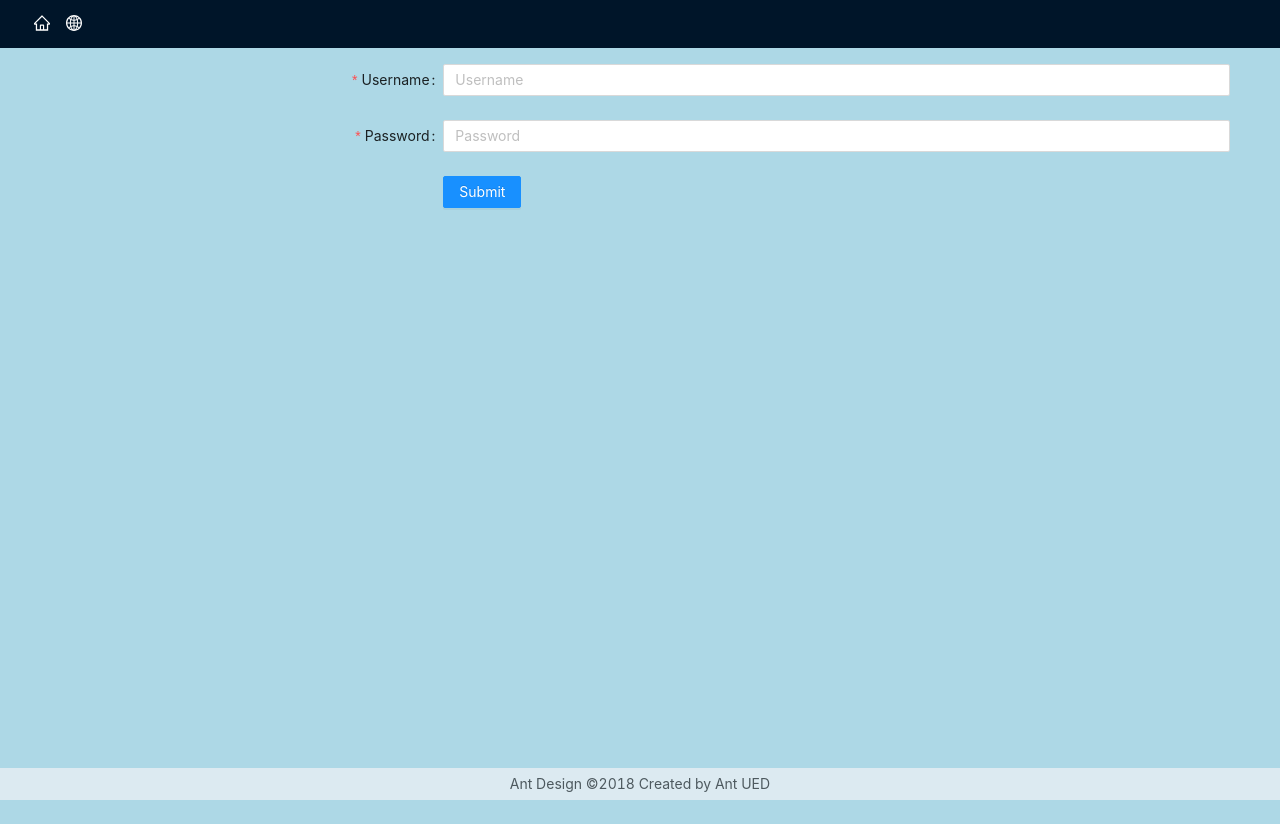
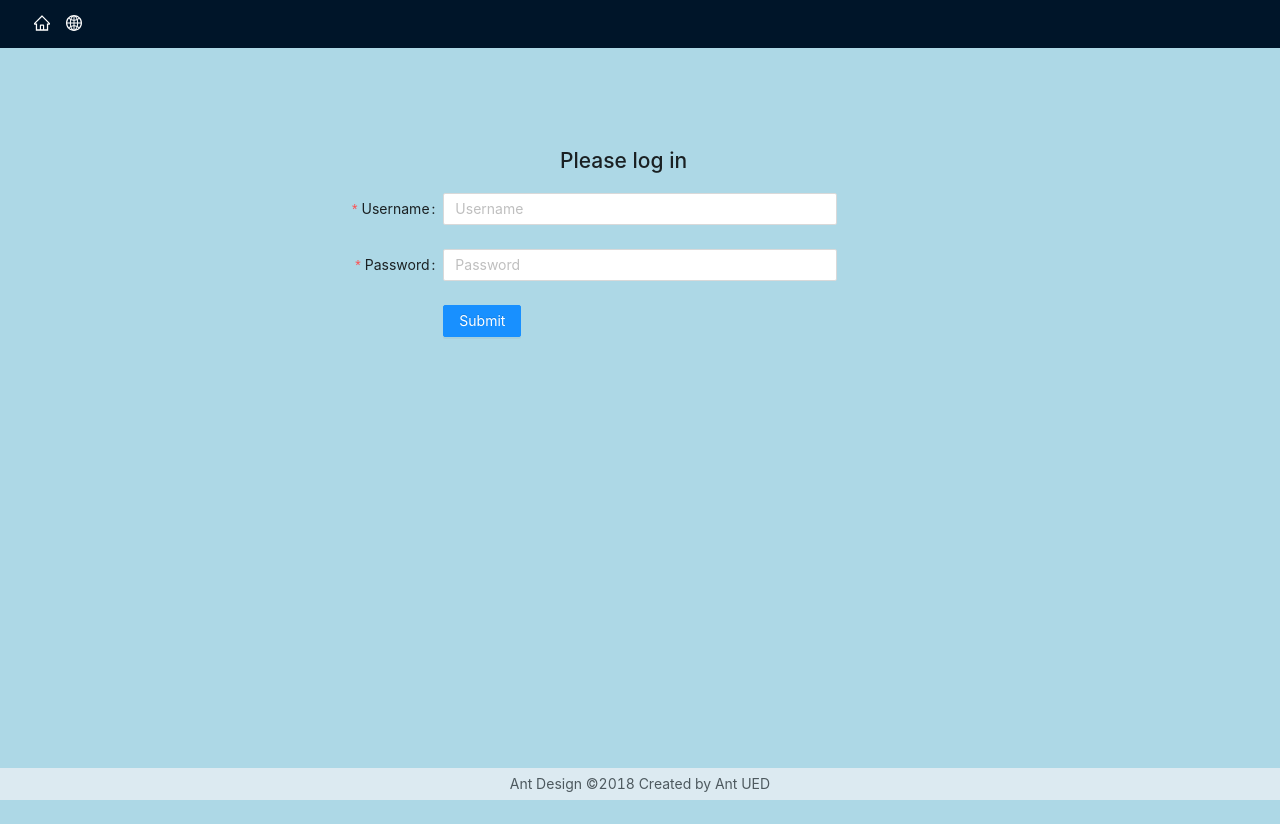
Before and after one commit to ananichevl/rsclone, a React (Create React App) app in the folder trello-clone/: page /login in a window 1280 px wide. Before the commit the page ends 800 px from the top, so only its background shows below. Built offline with nearby package versions, Linux system fonts and the light colour scheme.

Commit message:
feat: add markdown to task description

```diff
--- a/trello-clone/package.json
+++ b/trello-clone/package.json
@@ -19,6 +19,7 @@
     "react-collapse": "^5.1.0",
     "react-dom": "^17.0.1",
     "react-i18next": "^11.8.5",
+    "react-markdown": "^5.0.3",
     "react-redux": "^7.2.2",
     "react-router-dom": "^5.2.0",
     "react-scripts": "4.0.1",
--- a/trello-clone/src/components/simpleInput/SimpleInput.tsx
+++ b/trello-clone/src/components/simpleInput/SimpleInput.tsx
@@ -32,6 +32,7 @@ const SimpleInput: React.FC<IInputProps> = ({
           onBlur(e.target.value);
         }}
         value={value}
+        autofocus
       />
     </>
   );
--- a/trello-clone/src/components/task/Task.tsx
+++ b/trello-clone/src/components/task/Task.tsx
@@ -12,6 +12,7 @@ import { Draggable } from 'react-beautiful-dnd';
 import { useTranslation } from 'react-i18next';
 import { useDispatch } from 'react-redux';
 import { useHistory } from 'react-router-dom';
+import ReactMarkdown from 'react-markdown';
 import SimpleInput from '../simpleInput/SimpleInput';
 import {
   createTask,
@@ -34,8 +35,8 @@ interface ITaskProps {
 export interface TaskModel {
   id: string
   order: number
-  title?: string
-  description?: string
+  title: string | ''
+  description: string | ''
   columnId?: string
 }
 
@@ -229,8 +230,8 @@ const Task: React.FC<ITaskProps> = ({
                   onChange={(value) => setTaskName(value)}
                   placeholder={t('placeholder_add_title')}
                   onBlur={(value) => {
-                    setTaskName(value);
                     if (value) {
+                      setTaskName(value);
                       setIsInputTitleVisible(false);
                     }
                   }}
@@ -282,7 +283,7 @@ const Task: React.FC<ITaskProps> = ({
           onKeyUp={(e) => console.log(e)}
           tabIndex={0}
         >
-          {taskProp.description}
+          <ReactMarkdown source={taskProp.description} className="markdown" />
         </div>
       </Modal>
     </>
--- a/trello-clone/src/pages/login/Login.tsx
+++ b/trello-clone/src/pages/login/Login.tsx
@@ -16,10 +16,10 @@ const Login: React.FC = () => {
   const [password, setPassword] = useState('');
   const layout = {
     labelCol: { span: 8 },
-    wrapperCol: { span: 16 },
+    wrapperCol: { span: 8 },
   };
   const tailLayout = {
-    wrapperCol: { offset: 8, span: 16 },
+    wrapperCol: { offset: 8, span: 8 },
   };
 
   const onFinish = async () => {
@@ -31,6 +31,8 @@ const Login: React.FC = () => {
   const onFinishFailed = () => console.log('fail');
 
   return (
+    <div>
+      <h1 style={{ width: '10rem', margin: '5rem auto 1rem' }}>Please log in</h1>
       <Form
         {...layout}
         name="basic"
@@ -60,6 +62,7 @@ const Login: React.FC = () => {
           </Button>
         </Form.Item>
       </Form>
+    </div>
   );
 };
 
```
Also changed, not shown: 1 other file (tests, documents, lock files or other folders). Lines whose indentation alone changed are shown as unchanged.
